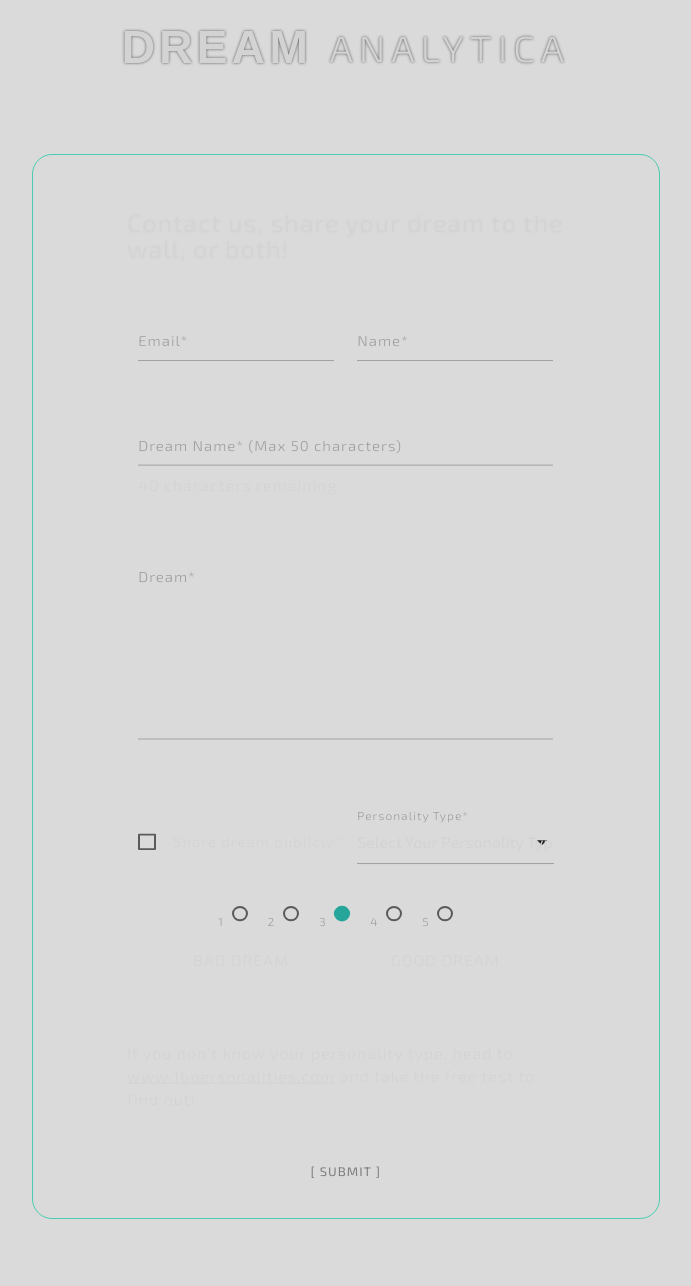
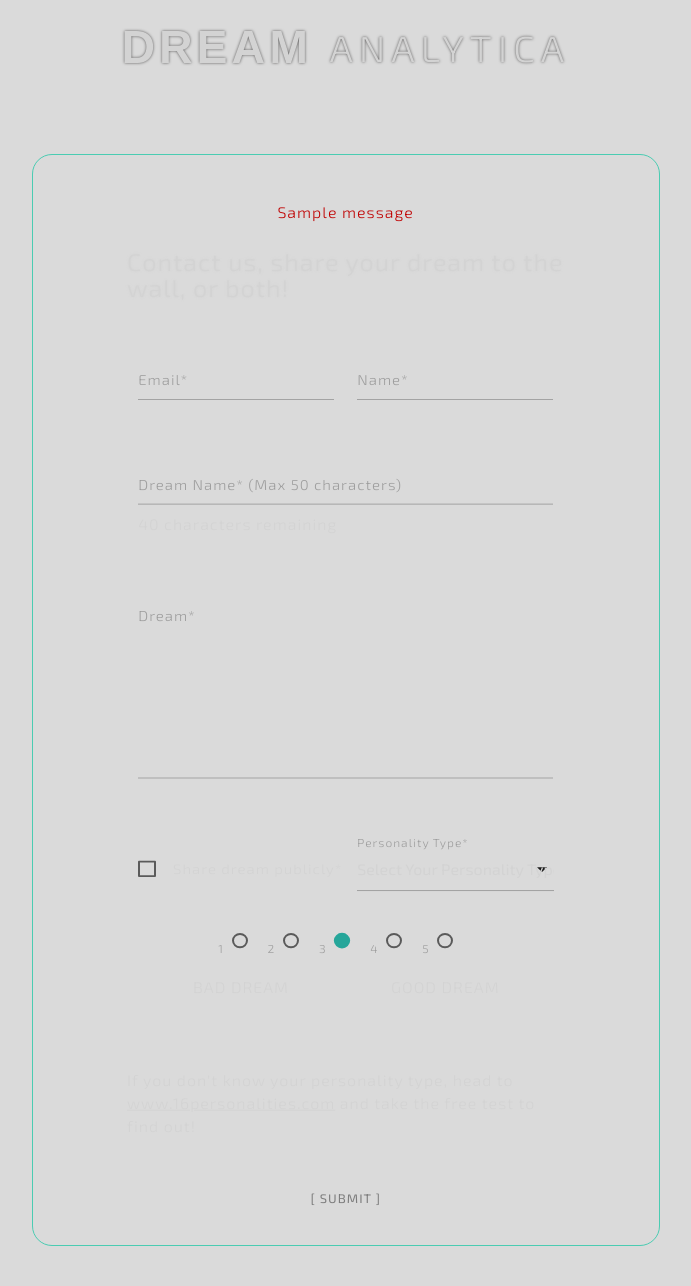
Before and after one commit to 1n7perebus/DA, a Django app: page /consult/ in a window 1280 px wide. Shown: the top 1286 px of the page, without its empty margins (294-985 px from the left). Before the commit the page ends 1219 px from the top, so only its background shows below. Run offline with Django 4.2, Linux system fonts and the light colour scheme; tables that the repository leaves empty hold one stand-in row (values such as "Sample post"); one stand-in notice (Sample message) is shown; some web fonts are replaced.

Commit message:
bug fixed, error message handling

```diff
--- a/main/templates/dreamapp/consult.html
+++ b/main/templates/dreamapp/consult.html
@@ -1,8 +1,8 @@
 {% extends 'dreamapp/header.html' %}
 {% block content %}
-
 <head>
     {% load static %}
+
     {{ form.media }}
     <style>
         @media only screen and (min-width: 600px) and (max-width: 992px) {
@@ -28,6 +28,13 @@
 <body style="padding-top:3em;">
     <div class="container" style="margin-top:5em">
         <div class="container" style="border:1px solid #4accb2;border-radius:20px;padding:2em 0 2em 0">
+            {% if messages %}
+            <ul class="messages">
+                {% for message in messages %}
+                    <li class="{{ message.tags }} exo-200 center" style="color: #c00000;">{{ message }}</li>
+                {% endfor %}
+            </ul>
+        {% endif %}
             <form class="container flow-text" method="POST">
                 <h4 class="exo-200h left-align flow-text" style="padding-bottom:1em">Contact us, share your dream to the
                     wall, or both!</h4>
@@ -68,8 +75,8 @@
                     </div>
                 </div>
                 <div class="row">
-                    <div class="input-field col s6 exo-200">
-                        <label>
+                    <div class="input-field col s6 exo-200" style="z-index: 2;">
+                        <label >
                             <input type="checkbox" name="active" />
                             <span class="exo-200">Share dream publicly*</span>
                         </label>
@@ -85,7 +92,7 @@
                         <label class="exo-200" for="mbti_type">Personality Type*</label>
                     </div>
                         <div class="conatiner">
-                        <div class="input-field exo-200 center" style="margin-top:2em">
+                        <div class="input-field exo-200 center" style="padding-top:2em;">
                             <div class="center" data-toggle="buttons" style="display: inline-flex;margin-top:1em">
                                 {% for choice in dream_form.fields.scale.choices %}
                                 <label class="" style="margin-right: 5px;">
--- a/main/views.py
+++ b/main/views.py
@@ -34,16 +34,26 @@
         ip_address = request.META.get('REMOTE_ADDR')
         #recent_submission = Dreams.objects.filter(ip_address=ip_address, submission_time__gte=timezone.now() - timedelta(days=1)).exists()
 
-        recent_submission = Dreams.objects.filter(ip_address=ip_address, submission_time__gte=timezone.now() - timedelta(seconds=1)).exists()
+        recent_submission = Dreams.objects.filter(ip_address=ip_address, submission_time__gte=timezone.now() - timedelta(days=1)).exists()
 
         if recent_submission:
-            # Calculate the remaining wait time before resubmitting
             last_submission_time = Dreams.objects.filter(ip_address=ip_address).latest('submission_time').submission_time
             current_time = timezone.now()
             time_difference = current_time - last_submission_time
-            wait_time = timedelta(days=1) - time_difference
+            wait_time_seconds = timedelta(days=1).total_seconds() - time_difference.total_seconds()
 
-            messages.error(request, f"You have already submitted the form. Please wait {wait_time} before resubmitting.")
+            hours, remainder = divmod(wait_time_seconds, 3600)
+            minutes, seconds = divmod(remainder, 60)
+
+            wait_message = ""
+            if hours >= 1:
+                wait_message += f"{int(hours)} hour{'s' if int(hours) > 1 else ''}"
+            if minutes >= 1:
+                wait_message += f" {int(minutes)} minute{'s' if int(minutes) > 1 else ''}"
+            if seconds >= 1:
+                wait_message += f" {int(seconds)} second{'s' if int(seconds) > 1 else ''}"
+
+            messages.error(request, f"To prevent spamming, please wait {wait_message} before resubmitting.")
             return HttpResponseRedirect(request.META.get('HTTP_REFERER'))
 
         dream_form = DreamForm(request.POST)
@@ -105,10 +115,10 @@
 
     if average_scale is not None:
         if average_scale > 3.5:
-            health_status = "healthy"
+            health_status = "balanced"
             health_color = "teal-green"
         elif average_scale < 2.5:
-            health_status = "unhealthy"
+            health_status = "unbalanced"
             health_color = "maroon-red"
         else:
             health_status = "neutral"
```
Also changed, not shown: db.sqlite3.
